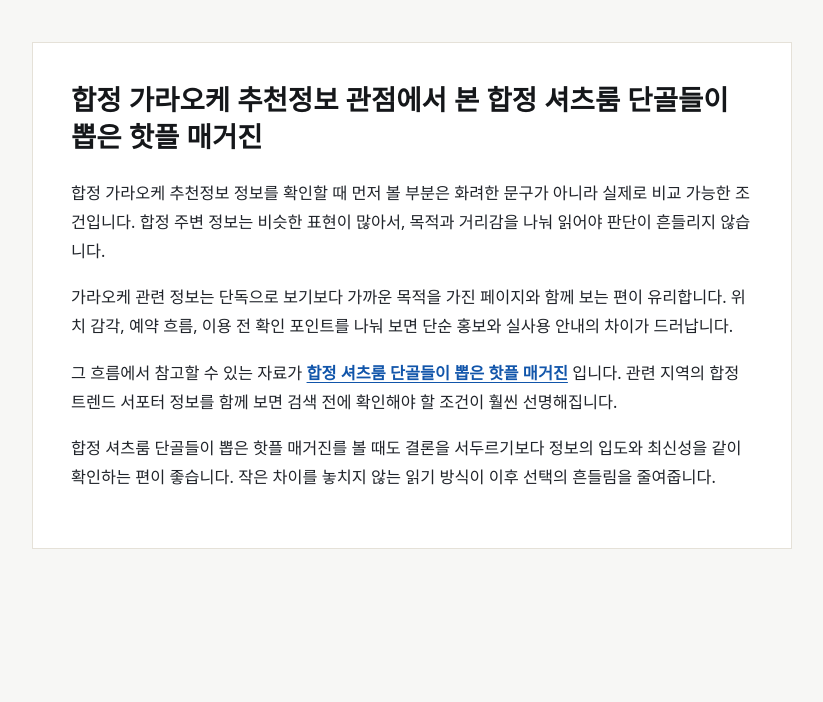
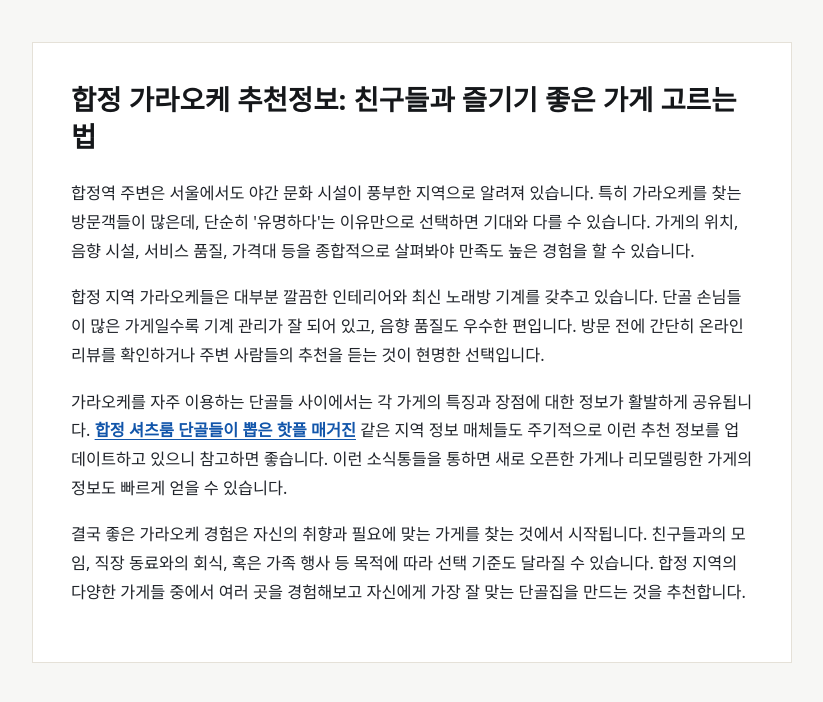
Before and after one commit to dydrkrtks7-cmd/bp-osaka-seo, a plain HTML site: page posts/gemini-coverage-20260706-8511.html in a window 1280 px wide. Shown: the whole page, without its empty margins (228-1051 px from the left). Drawn offline with Linux system fonts and the light colour scheme.

Commit message:
deploy: garbage-free snapshot 2026-07-07T00:13:27.184Z

```diff
--- a/posts/gemini-coverage-20260706-8511.html
+++ b/posts/gemini-coverage-20260706-8511.html
@@ -3,19 +3,18 @@
 <head>
   <meta charset="UTF-8">
   <meta name="viewport" content="width=device-width, initial-scale=1.0">
-  <title>합정 가라오케 추천정보 관점에서 본 합정 셔츠룸 단골들이 뽑은 핫플 매거진</title>
+  <title>합정 가라오케 추천정보: 친구들과 즐기기 좋은 가게 고르는 법</title>
   <link rel="canonical" href="https://hwagok-karaoke-insider.xyz/posts/gemini-coverage-20260706-8511.html">
   <meta name="bpaas-link-purpose" content="link-juice">
   <style>body{font-family:'Noto Sans KR', 'Apple SD Gothic Neo', system-ui, sans-serif;line-height:1.76;color:#20242a;max-width:760px;margin:0 auto;padding:42px 20px;background:#f7f7f5}article{background:#fff;padding:38px;border:1px solid #e5e1d8}h1{font-size:1.72rem;line-height:1.35;margin:0 0 24px;color:#15171a}p{margin:0 0 18px;font-size:1.02rem}.anchor-link{color:#1155aa;text-decoration:underline;text-underline-offset:3px;font-weight:700}</style>
-  <link rel="icon" type="image/svg+xml" href="../favicon.svg">
 </head>
 <body>
   <article>
-    <h1>합정 가라오케 추천정보 관점에서 본 합정 셔츠룸 단골들이 뽑은 핫플 매거진</h1>
-    <p>합정 가라오케 추천정보 정보를 확인할 때 먼저 볼 부분은 화려한 문구가 아니라 실제로 비교 가능한 조건입니다. 합정 주변 정보는 비슷한 표현이 많아서, 목적과 거리감을 나눠 읽어야 판단이 흔들리지 않습니다.</p>
-    <p>가라오케 관련 정보는 단독으로 보기보다 가까운 목적을 가진 페이지와 함께 보는 편이 유리합니다. 위치 감각, 예약 흐름, 이용 전 확인 포인트를 나눠 보면 단순 홍보와 실사용 안내의 차이가 드러납니다.</p>
-    <p>그 흐름에서 참고할 수 있는 자료가 <a class="anchor-link" href="https://mimiqpo.dothome.co.kr/" data-bpaas-link-target="hwagog-doorway">합정 셔츠룸 단골들이 뽑은 핫플 매거진</a> 입니다. 관련 지역의 합정 트렌드 서포터 정보를 함께 보면 검색 전에 확인해야 할 조건이 훨씬 선명해집니다.</p>
-    <p>합정 셔츠룸 단골들이 뽑은 핫플 매거진를 볼 때도 결론을 서두르기보다 정보의 입도와 최신성을 같이 확인하는 편이 좋습니다. 작은 차이를 놓치지 않는 읽기 방식이 이후 선택의 흔들림을 줄여줍니다.</p>
+    <h1>합정 가라오케 추천정보: 친구들과 즐기기 좋은 가게 고르는 법</h1>
+    <p>합정역 주변은 서울에서도 야간 문화 시설이 풍부한 지역으로 알려져 있습니다. 특히 가라오케를 찾는 방문객들이 많은데, 단순히 '유명하다'는 이유만으로 선택하면 기대와 다를 수 있습니다. 가게의 위치, 음향 시설, 서비스 품질, 가격대 등을 종합적으로 살펴봐야 만족도 높은 경험을 할 수 있습니다.</p>
+    <p>합정 지역 가라오케들은 대부분 깔끔한 인테리어와 최신 노래방 기계를 갖추고 있습니다. 단골 손님들이 많은 가게일수록 기계 관리가 잘 되어 있고, 음향 품질도 우수한 편입니다. 방문 전에 간단히 온라인 리뷰를 확인하거나 주변 사람들의 추천을 듣는 것이 현명한 선택입니다.</p>
+    <p>가라오케를 자주 이용하는 단골들 사이에서는 각 가게의 특징과 장점에 대한 정보가 활발하게 공유됩니다. <a class="anchor-link" href="https://mimiqpo.dothome.co.kr/" data-bpaas-link-target="hwagog-doorway">합정 셔츠룸 단골들이 뽑은 핫플 매거진</a> 같은 지역 정보 매체들도 주기적으로 이런 추천 정보를 업데이트하고 있으니 참고하면 좋습니다. 이런 소식통들을 통하면 새로 오픈한 가게나 리모델링한 가게의 정보도 빠르게 얻을 수 있습니다.</p>
+    <p>결국 좋은 가라오케 경험은 자신의 취향과 필요에 맞는 가게를 찾는 것에서 시작됩니다. 친구들과의 모임, 직장 동료와의 회식, 혹은 가족 행사 등 목적에 따라 선택 기준도 달라질 수 있습니다. 합정 지역의 다양한 가게들 중에서 여러 곳을 경험해보고 자신에게 가장 잘 맞는 단골집을 만드는 것을 추천합니다.</p>
   </article>
 </body>
 </html>
```
